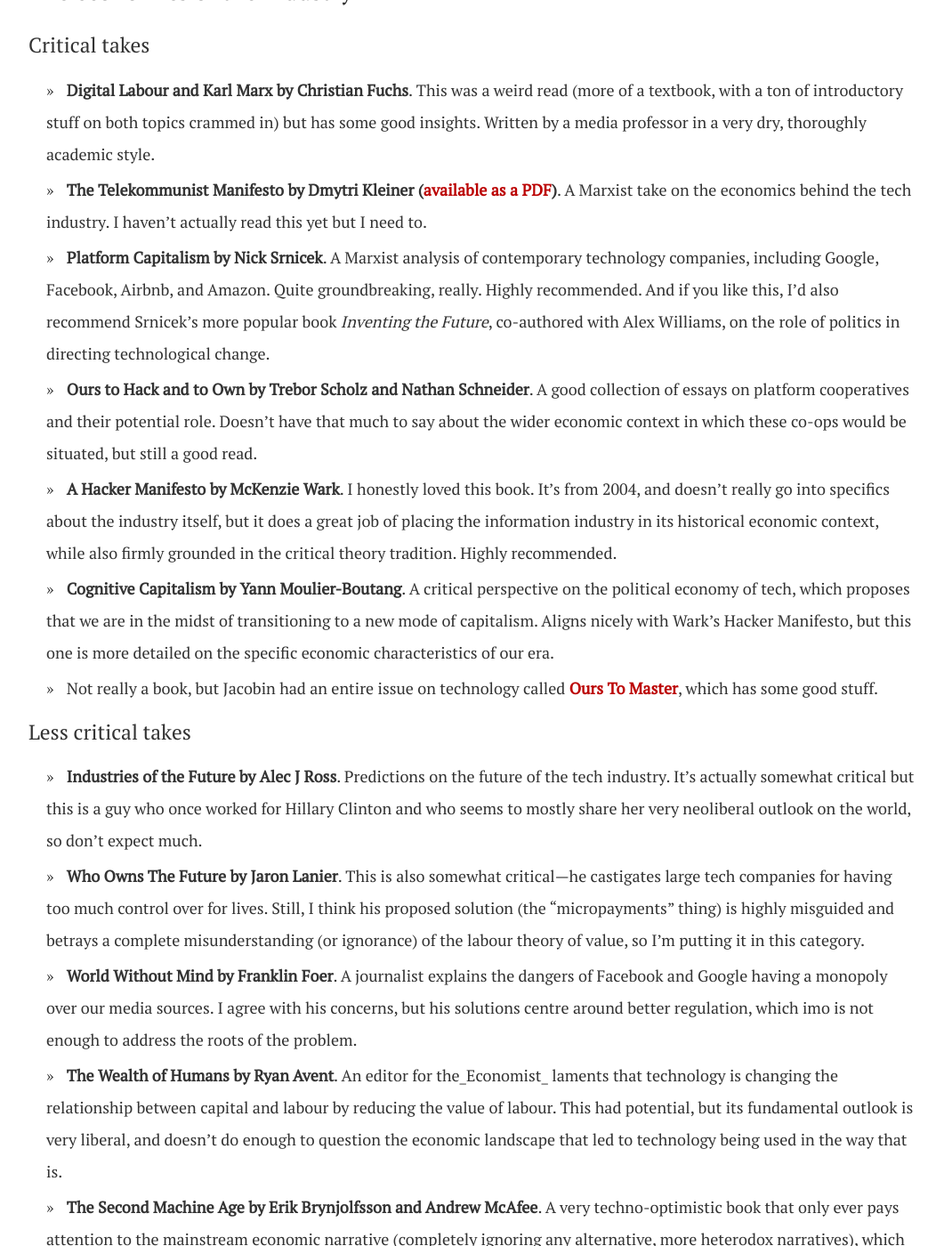
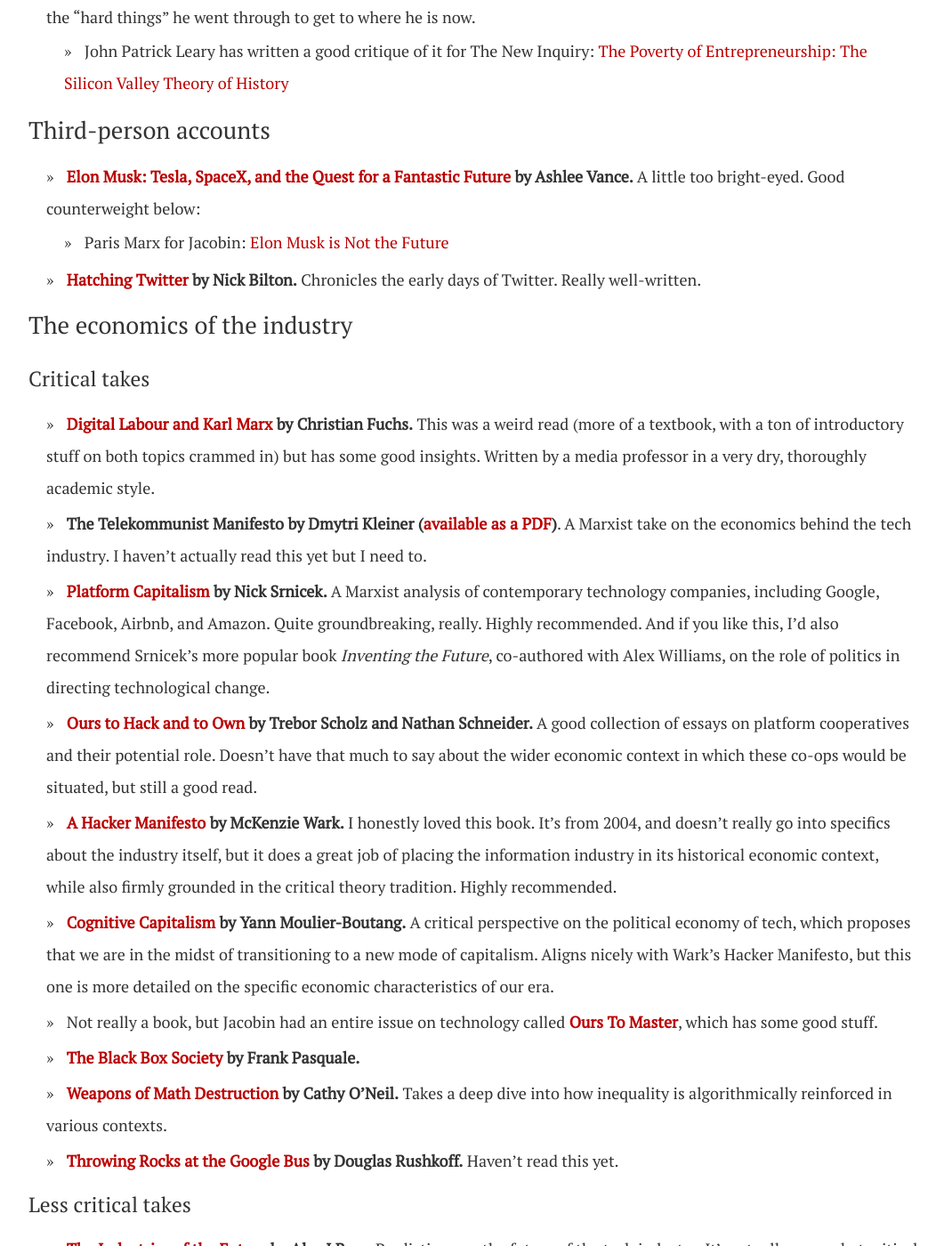
Before and after one commit to dellsystem/dellsystem.github.io, a Jekyll site: the page built from tech.md, in a window 1280 px wide and 1400 px high, scrolled down 3421 px. Shown: the whole window at 89% size, without its empty margins (108-1169 px from the left). Built offline with Jekyll 4.4.1, drawn with Linux system fonts in a browser that asks for light colours; some of the changed text lies outside the part shown.

Commit message:
Add more resources to tech.md

```diff
--- a/tech.md
+++ b/tech.md
@@ -66,6 +66,7 @@ There's a lot here, with resources in a variety of formats (books, articles, pod
 * [Evgeny Morozov](https://twitter.com/evgenymorozov)
 * [Frank Pasquale](https://twitter.com/FrankPasquale)
 * [Moira Weigel](https://twitter.com/moiragweigel)
+* [Cathy O'Neil](https://twitter.com/mathbabedotorg)
 * [Ben Tarnoff](https://twitter.com/bentarnoff)
 * [Zeynep Tufekci](https://twitter.com/Zeynep)
 
@@ -73,32 +74,50 @@ There's a lot here, with resources in a variety of formats (books, articles, pod
 
 ### First-person accounts
 
+* **[Close to the Machine](https://www.goodreads.com/book/show/486625.Close_to_the_Machine) by Ellen Ullman.**
+* **[The Boy Kings](https://www.goodreads.com/book/show/13573517-the-boy-kings) by Kate Losse.** She was an early employee at Facebook and writes about her experiences there. Very beautifully written.
 * **[Chaos Monkeys](https://www.goodreads.com/book/show/28259132-chaos-monkeys) by Antonio García Martinez.** A guy who sold a company to Twitter and later worked at Facebook writes a fairly obnoxious tell-all in which excoriates everyone in the valley while bragging about his yacht. Worth reading for the insider account of working in the industry, but I found his criticism to be pretty toothless.
-* **Disrupted by Dan Lyons**. About his time at HubSpot. Also pretty obnoxious, sadly.
-* **The Hard Thing About Hard Things by Ben Horowitz**. Ben Horowitz is now a name partner at the venture capital firm Andreessen Horowitz, and I guess this book is meant to justify his present amount of wealth and power by showing us all the "hard things" he went through to get to where he is now.
+* **[Disrupted](https://www.goodreads.com/book/show/26030703-disrupted) by Dan Lyons.** About his time at HubSpot. Also pretty obnoxious, sadly.
+* **[The Hard Thing About Hard Things](https://www.goodreads.com/book/show/20657434-the-hard-thing-about-hard-things) by Ben Horowitz**. Ben Horowitz is now a name partner at the venture capital firm Andreessen Horowitz, and I guess this book is meant to justify his present amount of wealth and power by showing us all the "hard things" he went through to get to where he is now.
 	* John Patrick Leary has written a good critique of it for The New Inquiry: [The Poverty of Entrepreneurship: The Silicon Valley Theory of History](https://thenewinquiry.com/the-poverty-of-entrepreneurship-the-silicon-valley-theory-of-history/)
+
+### Third-person accounts
+
+* **[Elon Musk: Tesla, SpaceX, and the Quest for a Fantastic Future](https://www.goodreads.com/book/show/25541028-elon-musk) by Ashlee Vance.** A little too bright-eyed. Good counterweight below:
+	* Paris Marx for Jacobin: [Elon Musk is Not the Future](https://jacobinmag.com/2018/02/elon-musk-hyperloop-public-transit-tech)
+* **[Hatching Twitter](https://www.goodreads.com/book/show/18656827-hatching-twitter) by Nick Bilton.** Chronicles the early days of Twitter. Really well-written.
 
 ### The economics of the industry
 
 #### Critical takes
 
-* **Digital Labour and Karl Marx by Christian Fuchs**. This was a weird read (more of a textbook, with a ton of introductory stuff on both topics crammed in) but has some good insights. Written by a media professor in a very dry, thoroughly academic style.
+* **[Digital Labour and Karl Marx](https://www.goodreads.com/book/show/17939361-digital-labour-and-karl-marx) by Christian Fuchs.** This was a weird read (more of a textbook, with a ton of introductory stuff on both topics crammed in) but has some good insights. Written by a media professor in a very dry, thoroughly academic style.
 * **The Telekommunist Manifesto by Dmytri Kleiner ([available as a PDF](http://media.telekommunisten.net/manifesto.pdf))**. A Marxist take on the economics behind the tech industry. I haven't actually read this yet but I need to.
-* **Platform Capitalism by Nick Srnicek**. A Marxist analysis of contemporary technology companies, including Google, Facebook, Airbnb, and Amazon. Quite groundbreaking, really. Highly recommended. And if you like this, I'd also recommend Srnicek's more popular book _Inventing the Future_, co-authored with Alex Williams, on the role of politics in directing technological change.
-* **Ours to Hack and to Own by Trebor Scholz and Nathan Schneider**. A good collection of essays on platform cooperatives and their potential role. Doesn't have that much to say about the wider economic context in which these co-ops would be situated, but still a good read.
-* **A Hacker Manifesto by McKenzie Wark**. I honestly loved this book. It's from 2004, and doesn't really go into specifics about the industry itself, but it does a great job of placing the information industry in its historical economic context, while also firmly grounded in the critical theory tradition. Highly recommended.
-* **Cognitive Capitalism by Yann Moulier-Boutang**. A critical perspective on the political economy of tech, which proposes that we are in the midst of transitioning to a new mode of capitalism. Aligns nicely with Wark's Hacker Manifesto, but this one is more detailed on the specific economic characteristics of our era.
+* **[Platform Capitalism](https://www.goodreads.com/book/show/32999998-platform-capitalism) by Nick Srnicek.** A Marxist analysis of contemporary technology companies, including Google, Facebook, Airbnb, and Amazon. Quite groundbreaking, really. Highly recommended. And if you like this, I'd also recommend Srnicek's more popular book _Inventing the Future_, co-authored with Alex Williams, on the role of politics in directing technological change.
+* **[Ours to Hack and to Own](https://www.goodreads.com/book/show/35613652-ours-to-hack-and-to-own) by Trebor Scholz and Nathan Schneider.** A good collection of essays on platform cooperatives and their potential role. Doesn't have that much to say about the wider economic context in which these co-ops would be situated, but still a good read.
+* **[A Hacker Manifesto](https://www.goodreads.com/book/show/369873.A_Hacker_Manifesto) by McKenzie Wark.** I honestly loved this book. It's from 2004, and doesn't really go into specifics about the industry itself, but it does a great job of placing the information industry in its historical economic context, while also firmly grounded in the critical theory tradition. Highly recommended.
+* **[Cognitive Capitalism](https://www.goodreads.com/book/show/14803576-cognitive-capitalism) by Yann Moulier-Boutang.** A critical perspective on the political economy of tech, which proposes that we are in the midst of transitioning to a new mode of capitalism. Aligns nicely with Wark's Hacker Manifesto, but this one is more detailed on the specific economic characteristics of our era.
 * Not really a book, but Jacobin had an entire issue on technology called **[Ours To Master](https://www.goodreads.com/book/show/25162533-ours-to-master)**, which has some good stuff.
+* **[The Black Box Society](https://www.goodreads.com/book/show/21878126-the-black-box-society) by Frank Pasquale.**
+* **[Weapons of Math Destruction](https://www.goodreads.com/book/show/28186015-weapons-of-math-destruction) by Cathy O'Neil.** Takes a deep dive into how inequality is algorithmically reinforced in various contexts.
+* **[Throwing Rocks at the Google Bus](https://www.goodreads.com/book/show/32904335-throwing-rocks-at-the-google-bus) by Douglas Rushkoff.** Haven't read this yet.
 
 #### Less critical takes
 
-* **Industries of the Future by Alec J Ross**. Predictions on the future of the tech industry. It's actually somewhat critical but this is a guy who once worked for Hillary Clinton and who seems to mostly share her very neoliberal outlook on the world, so don't expect much.
-* **Who Owns The Future by Jaron Lanier**. This is also somewhat critical—he castigates large tech companies for having too much control over for lives. Still, I think his proposed solution (the "micropayments" thing) is highly misguided and betrays a complete misunderstanding (or ignorance) of the labour theory of value, so I'm putting it in this category.
-* **World Without Mind by Franklin Foer**. A journalist explains the dangers of Facebook and Google having a monopoly over our media sources. I agree with his concerns, but his solutions centre around better regulation, which imo is not enough to address the roots of the problem.
-* **The Wealth of Humans by Ryan Avent**. An editor for the_Economist_ laments that technology is changing the relationship between capital and labour by reducing the value of labour. This had potential, but its fundamental outlook is very liberal, and doesn't do enough to question the economic landscape that led to technology being used in the way that is.
-* **The Second Machine Age by Erik Brynjolfsson and Andrew McAfee**. A very techno-optimistic book that only ever pays attention to the mainstream economic narrative (completely ignoring any alternative, more heterodox narratives), which means mainstream economists love it.
-* **Zero to One by Peter Thiel**. On why/how startups should strive to become monopolies.
-* **Lean Startup by Eric Ries**. A guide to building a tech startup.
+* **[The Industries of the Future](https://www.goodreads.com/book/show/25111341-the-industries-of-the-future) by Alec J Ross**. Predictions on the future of the tech industry. It's actually somewhat critical but this is a guy who once worked for Hillary Clinton and who seems to mostly share her very neoliberal outlook on the world, so don't expect much.
+* **[Who Owns The Future](https://www.goodreads.com/book/show/18144098-who-owns-the-future) by Jaron Lanier**. This is also somewhat critical—he castigates large tech companies for having too much control over for lives. Still, I think his proposed solution (the "micropayments" thing) is highly misguided and betrays a complete misunderstanding (or ignorance) of the labour theory of value, so I'm putting it in this category.
+* **[World Without Mind](https://www.goodreads.com/book/show/34311003-world-without-mind) by Franklin Foer.** A journalist explains the dangers of Facebook and Google having a monopoly over our media sources. I agree with his concerns, but his solutions centre around better regulation, which imo is not enough to address the roots of the problem.
+* **[The Wealth of Humans](https://www.goodreads.com/book/show/25663661-the-wealth-of-humans) by Ryan Avent**. An editor for the_Economist_ laments that technology (esp automation) is changing the relationship between capital and labour by reducing the value of labour. This had potential, but its fundamental outlook is very liberal, and doesn't do enough to question the economic landscape that led to technology being used in the way that is.
+
+### Very uncritical takes
+
+Read them to understand the enemy, esssentially.
+
+* **[Zero to One](https://www.goodreads.com/book/show/18050143-zero-to-one) by Peter Thiel**. On why/how startups should strive to become monopolies
+* **[The Lean Startup](https://www.goodreads.com/book/show/10127019-the-lean-startup) by Eric Ries**. A guide to building a "lean" (agile, iterative, responsive, etc) tech startup.
+* **[Hackers and Painters](https://www.goodreads.com/book/show/41793.Hackers_Painters) by Paul Graham.** A bunch of essays that are mostly about how great Paul Graham is. An (unfortunately) semi-seminal work. You can find the essays for free on his website.
+* **[The Cathedral & the Bazaar](https://www.goodreads.com/book/show/134825.The_Cathedral_the_Bazaar) by Eric S. Raymond.** On open source. This actually isn't that bad, though the author has some really weird views these days (mostly when it comes to women).
+* **[The Second Machine Age](https://www.goodreads.com/book/show/23316526-the-second-machine-age) by Erik Brynjolfsson and Andrew McAfee.** A very techno-optimistic book that only ever pays attention to the mainstream economic narrative (completely ignoring any alternative, more heterodox narratives), which means mainstream economists love it.
 
 ## Articles/essays
 
@@ -109,9 +128,11 @@ There's a lot here, with resources in a variety of formats (books, articles, pod
 * Dan Hon on Medium: [No one’s coming. It’s up to us.](https://medium.com/@hondanhon/no-ones-coming-it-s-up-to-us-de8d9442d0d).
 * Me for the first issue of Notes From Below: [Silicon Inquiry](http://www.notesfrombelow.org/article/silicon-inquiry). On my own experience in the tech industry, first at Google then at my own startup.
 * Joe Toscano on Medium: [Why I’m Leaving the Golden Handcuffs of Silicon Valley Behind to Educate the World](https://medium.com/re-write/why-im-leaving-the-golden-handcuffs-of-silicon-valley-behind-to-educate-the-world-d1c8a334d1a3).
+* Min Li Chan for The Point: [The Google Bus](https://thepointmag.com/2017/examined-life/the-google-bus)
 
 ### On ideology
 
+* Richard Barbrook and Andy Cameron: [The Californian Ideology](http://www.metamute.org/editorial/articles/californian-ideology). A analysis of the techno-libertarian ideology of the valley (as promulgated by publications like WIRED) from a media studies perspective.
 * Gideon Lewis-Kraus for Wired: [One Startup's Struggle to Survive Silicon Valley's Gold Rush](https://www.wired.com/2014/04/no-exit/). An insightful look into startup culture (from 2014).
 * Erin Griffith for Wired: [Silicon Valley Techies Still Think They're The Good Guys. They're Not.](https://www.wired.com/story/the-other-tech-bubble/). The title says it all.
 * John Harris for the Guardian https://www.theguardian.com/commentisfree/2017/nov/20/future-digital-children-analogue-betraying-generation-michael-gove?CMP=share_btn_tw
@@ -125,6 +146,7 @@ There's a lot here, with resources in a variety of formats (books, articles, pod
 * LibrarianShipwreck: [Be Wary of Silicon Valley’s Guilty Conscience: on The Center for Humane Technology](https://librarianshipwreck.wordpress.com/2018/02/13/be-wary-of-silicon-valleys-guilty-conscience-on-the-center-for-humane-technology/)
 * Jacob Silverman for The Baffler: [The Techies Who Said Sorry](https://thebaffler.com/latest/techies-who-said-sorry-silverman)
 * Holly Wood on Medium: [Paul Graham is Still Asking to be Eaten](https://medium.com/@girlziplocked/paul-graham-is-still-asking-to-be-eaten-5f021c0c0650). An old favourite, in response to a highly confused essay on economic inequality by startup dinosaur Paul Graham.
+* Corey Pein for The Baffler: [Blame the Computer](https://thebaffler.com/salvos/blame-the-computer-pein). On, among other things, the authoritarian tendencies within the tech industry.
 
 ### The economics of the tech industry
 
@@ -140,7 +162,6 @@ There's a lot here, with resources in a variety of formats (books, articles, pod
     * [Social Murder, Productivity Crisis & Irresponsible Technology Policy: The 2017 Budget](https://newsocialist.org.uk/social-murder-productivity-crisis/)
 * Hettie O'Brien for New Socialist: [Monopoly's Fallacy](https://newsocialist.org.uk/monopolys-fallacy/)
 * Malcolm Harris for Medium: [The Singular Pursuit of Comrade Bezos](https://medium.com/s/story/the-singular-pursuit-of-comrade-bezos-3e280baa045c)
-* Paris Marx for Jacobin: [Elon Musk is Not the Future](https://jacobinmag.com/2018/02/elon-musk-hyperloop-public-transit-tech)
 * Jack Chadwick for New Socialist: [Bitcoins and Beanie Babies](https://newsocialist.org.uk/bitcoins-and-beanie-babies/)
 * David Dayen for American Prospect: [Big Tech: The New Predatory Capitalism](http://prospect.org/article/big-tech-new-predatory-capitalism)
 * Ted Chiang for BuzzFeed News: [Silicon Valley Is Turning Into Its Own Worst Fear](https://www.buzzfeed.com/tedchiang/the-real-danger-to-civilization-isnt-ai-its-runaway)
```
